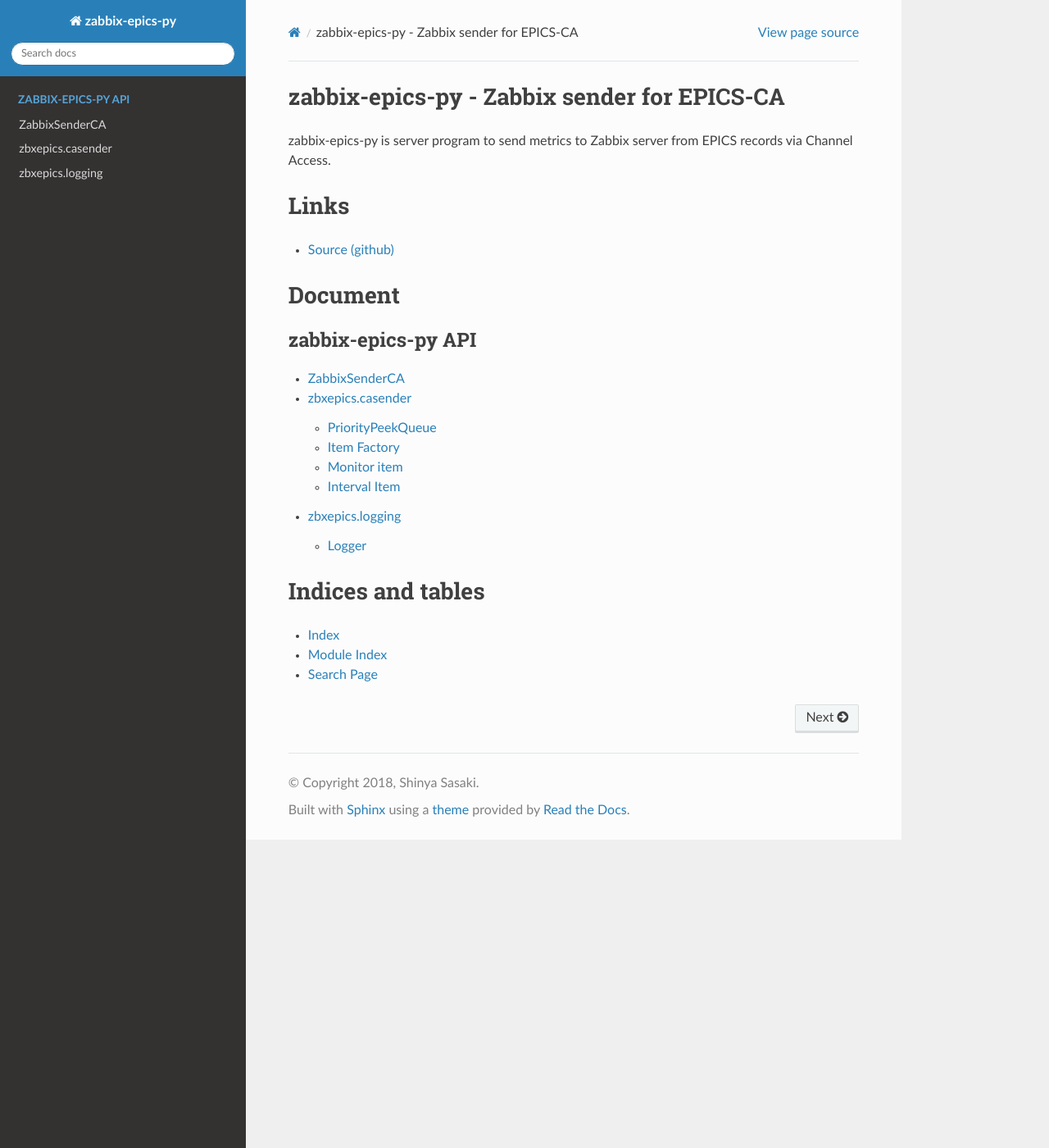
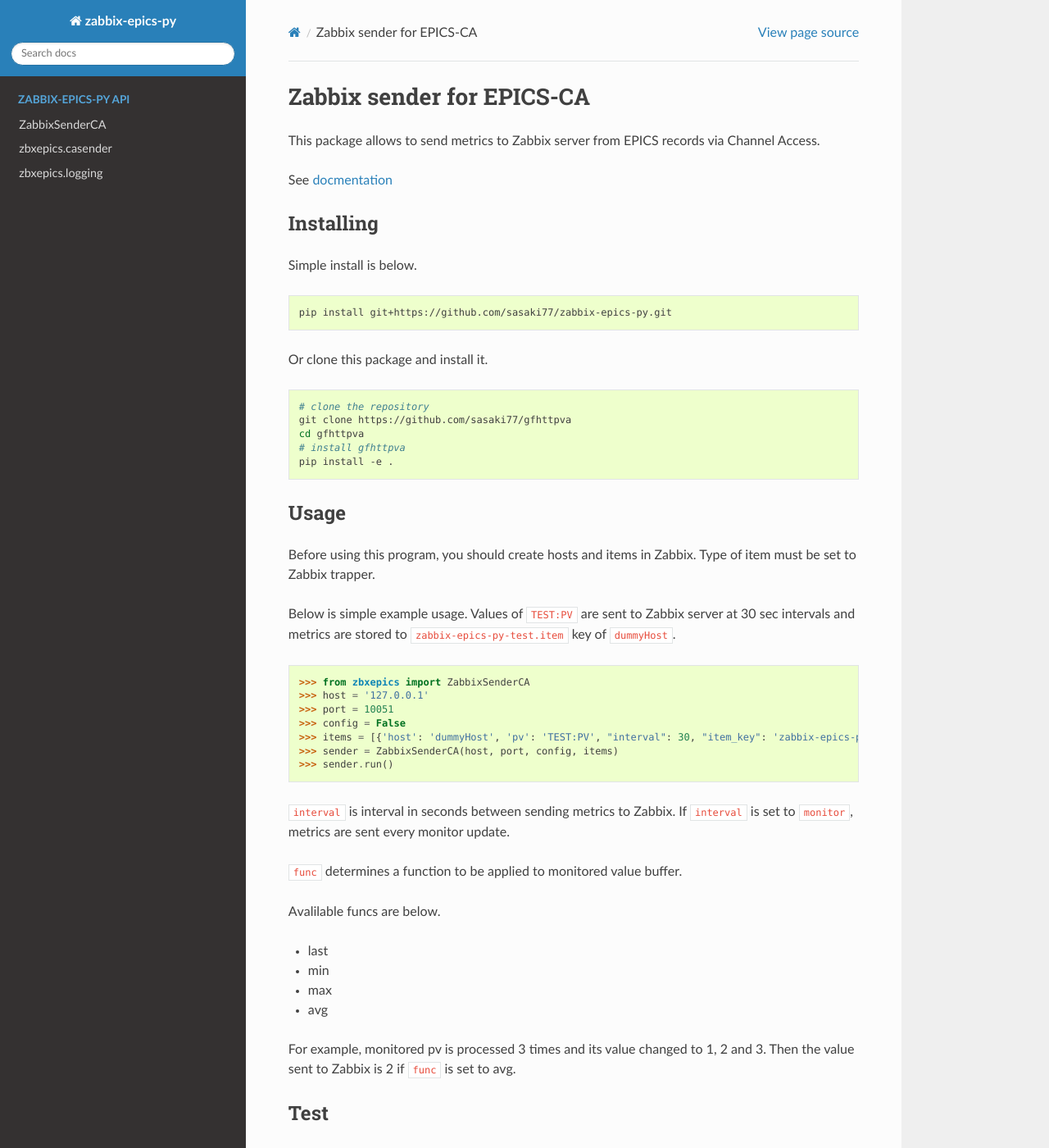
Before and after one commit to sasaki77/zabbix-epics-py, a Sphinx documentation site: the page built from docs/index.rst, in a window 1280 px wide and 1400 px high. Shown: the whole window at 82% size. Built offline with Sphinx 7.4.7 and the Read the Docs theme 2.0.0, drawn with Linux system fonts in a browser that asks for light colours; part of the change alters nothing that is shown; some of the changed text lies outside the part shown.

```diff
--- a/docs/conf.py
+++ b/docs/conf.py
@@ -42,6 +42,7 @@ extensions = [
     'sphinx.ext.autodoc',
     'sphinx.ext.githubpages',
     'sphinx.ext.napoleon',
+    'm2r',
 ]
 
 # Add any paths that contain templates here, relative to this directory.
@@ -50,8 +51,8 @@ templates_path = ['_templates']
 # The suffix(es) of source filenames.
 # You can specify multiple suffix as a list of string:
 #
-# source_suffix = ['.rst', '.md']
-source_suffix = '.rst'
+# source_suffix = '.rst'
+source_suffix = ['.rst', '.md']
 
 # The master toctree document.
 master_doc = 'index'
--- a/docs/index.rst
+++ b/docs/index.rst
@@ -3,9 +3,7 @@
    You can adapt this file completely to your liking, but it should at least
    contain the root `toctree` directive.
 
-zabbix-epics-py - Zabbix sender for EPICS-CA
-============================================
-zabbix-epics-py is server program to send metrics to Zabbix server from EPICS records via Channel Access.
+.. mdinclude:: ../README.md
 
 Links
 =====
```
